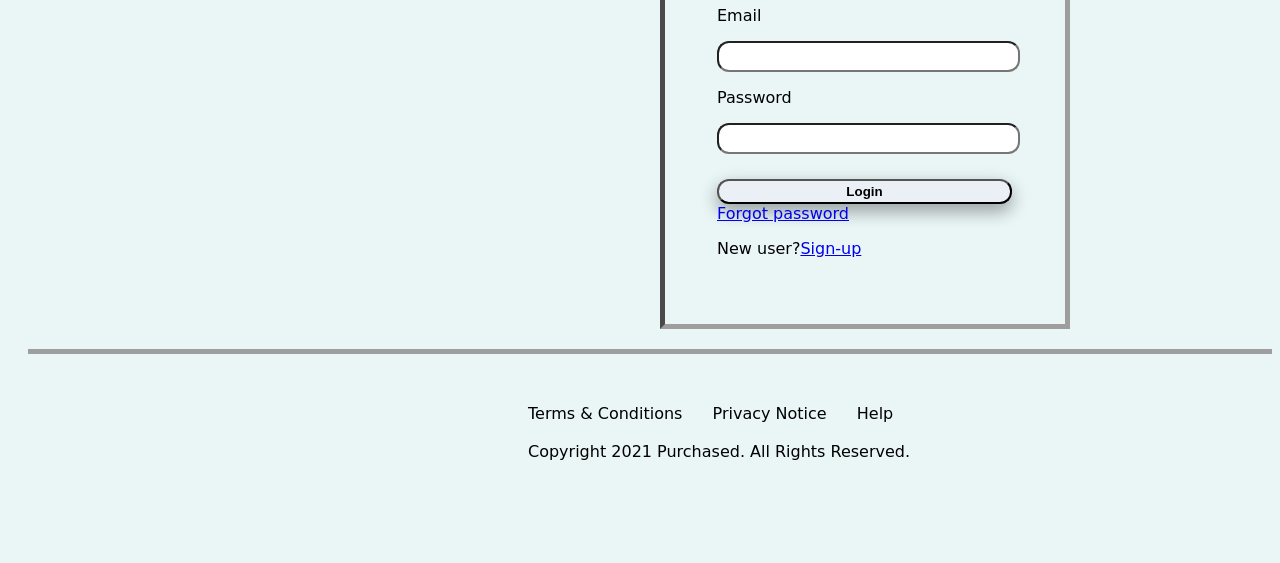
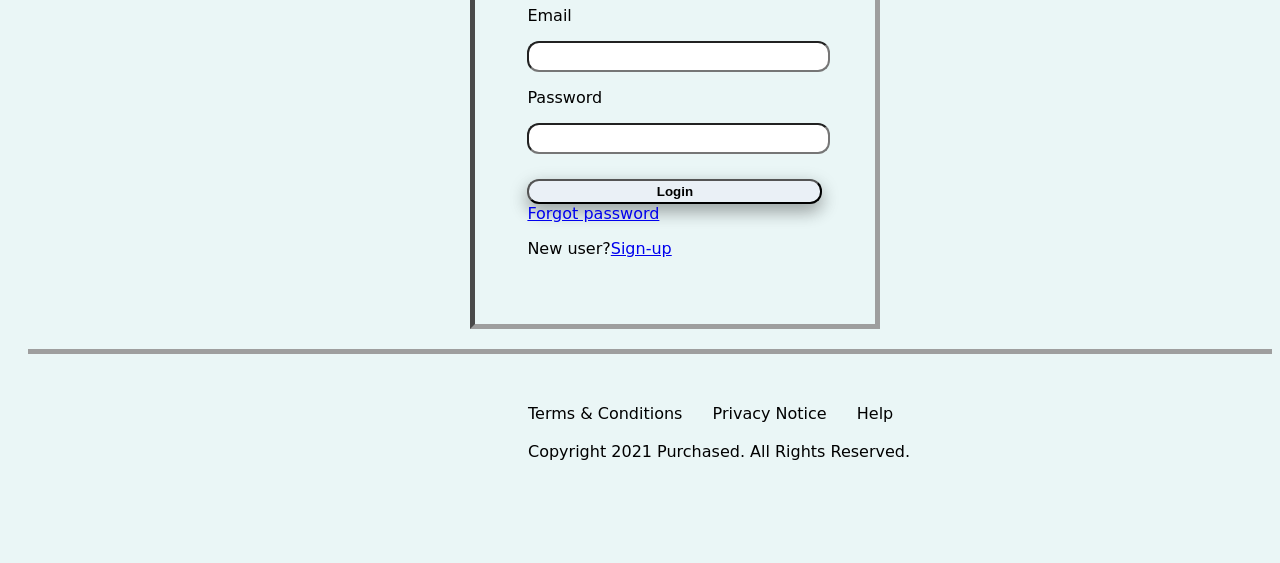
Before and after one commit to Harsharameshwar/srihari-project, a plain HTML site: page index.html in a window 1280 px wide. Shown: the part 237-800 px from the top of the page. Drawn offline with Linux system fonts and the light colour scheme.

Commit message:
Update style.css

```diff
--- a/CSS/style.css
+++ b/CSS/style.css
@@ -7,7 +7,7 @@ div {
 }
 .sign-in{
     position: relative;
-    left:50%;
+    left:35%;
  }
  .email-phone{
    margin-right: 0px;
```
